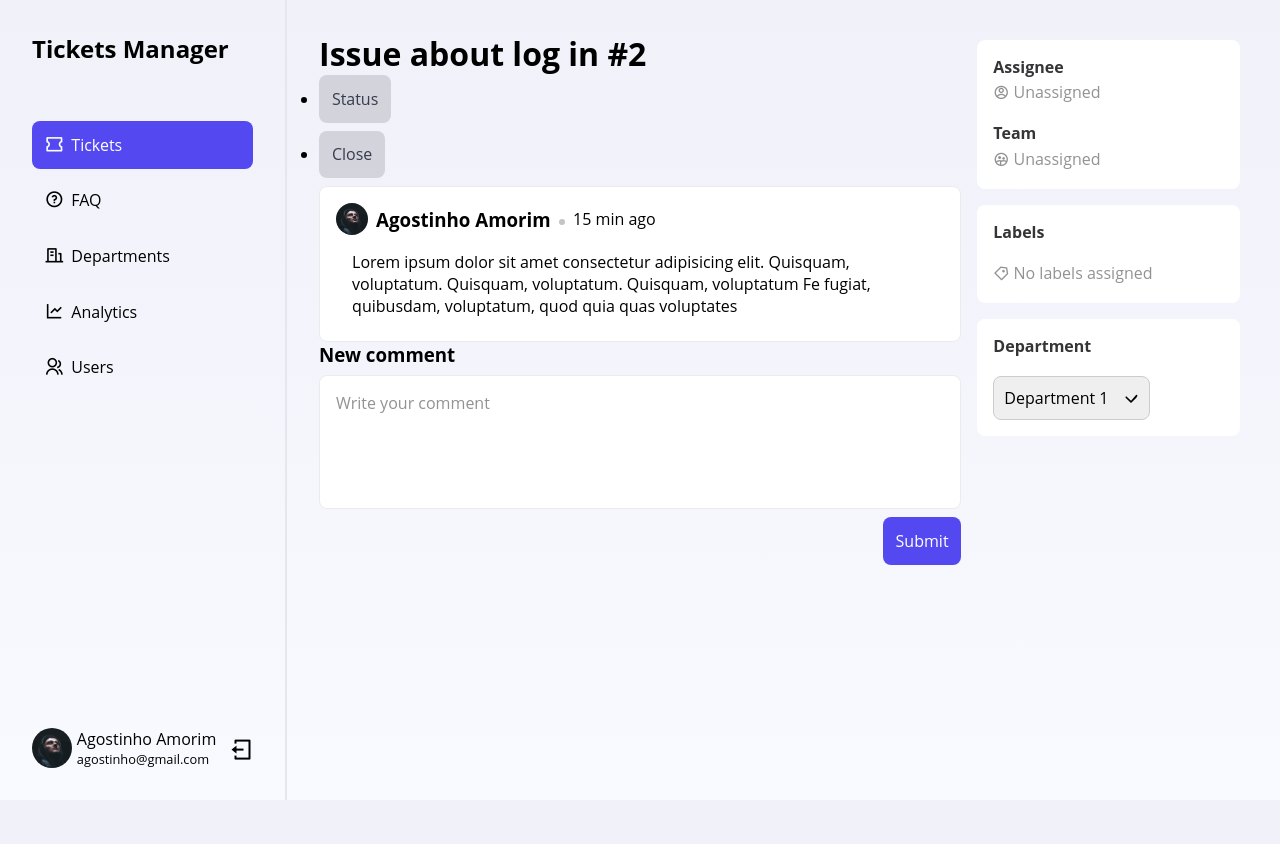
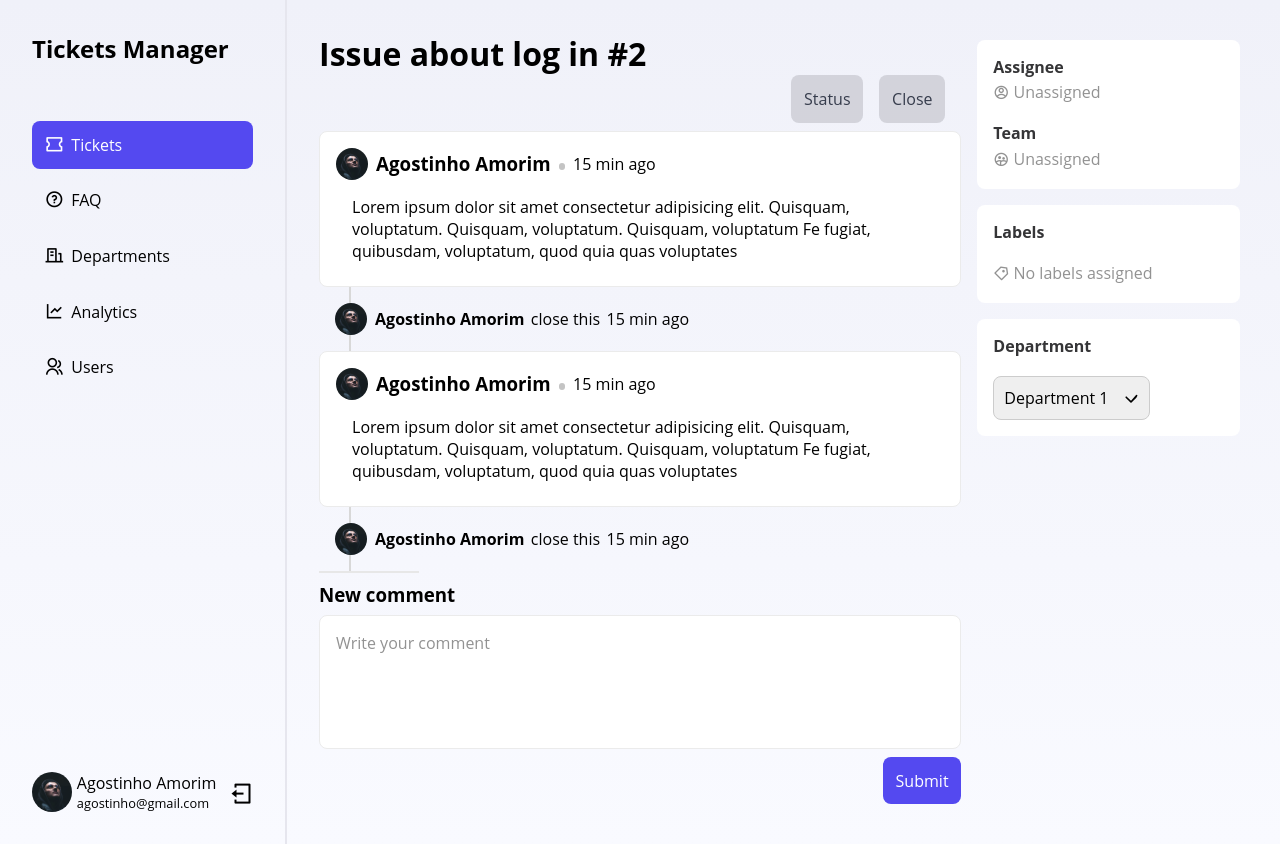
Before and after one commit to thePeras/LTW_Tickets, a PHP site: page /ticket?id=1 in a window 1280 px wide. Before the commit the page ends 768 px from the top, so only its background shows below. Run offline with PHP 8.4, Linux system fonts and the light colour scheme; style sheets or scripts are compiled from the project's sources; some web fonts are replaced.

Commit message:
Ticket event

```diff
--- a/css/components.css
+++ b/css/components.css
@@ -102,7 +102,6 @@ textarea {
   resize: none;
   height: 100px;
   background-color: white;
-  box-shadow: 0 1px 0.2rem 5px 5px rgba(0, 0, 0, 0.2);
 }
 textarea:focus {
   outline: none;
--- a/css/components.scss
+++ b/css/components.scss
@@ -115,7 +115,6 @@ textarea {
     resize: none;
     height: 100px;
     background-color: white;
-    box-shadow: 0 1px 0.2rem 5px 5px rgba(0, 0, 0, 0.2);
 
     &:focus {
         outline: none;
--- a/css/ticket.css
+++ b/css/ticket.css
@@ -1,3 +1,9 @@
+#buttons {
+  list-style-type: none;
+  display: flex;
+  justify-content: end;
+}
+
 .ticket-page {
   display: grid;
   grid-template-columns: 1fr 30%;
@@ -32,10 +38,25 @@
   cursor: pointer;
 }
 
+.comment-box::before {
+  background-color: #e7e7e7;
+  bottom: 0;
+  content: "";
+  display: block;
+  position: absolute;
+  top: 0;
+  width: 100px;
+  height: 2px;
+}
+
 .comment-box {
   display: flex;
   flex-direction: column;
   gap: 0.5rem;
+  position: relative;
+}
+.comment-box h3 {
+  margin-top: 0.7rem;
 }
 .comment-box button {
   margin-left: auto;
@@ -108,4 +129,33 @@
 }
 .ticket-comment .comment-body {
   color: #353537;
+}
+
+.event {
+  position: relative;
+  display: flex;
+  padding: 1rem;
+}
+.event ::before {
+  background-color: #d8d8d8;
+  bottom: 0;
+  content: "";
+  display: block;
+  left: 30px;
+  position: absolute;
+  top: 0;
+  width: 2px;
+}
+.event img {
+  width: 2rem;
+  height: 2rem;
+  border-radius: 50%;
+  background-color: #ebebeb;
+  z-index: 1;
+  margin-right: 0.5rem;
+}
+.event div {
+  display: flex;
+  align-items: center;
+  gap: 0.4rem;
 }/*# sourceMappingURL=ticket.css.map */
--- a/css/ticket.scss
+++ b/css/ticket.scss
@@ -1,3 +1,9 @@
+#buttons {
+    list-style-type: none;
+    display: flex;
+    justify-content: end;
+}
+
 .ticket-page {
     display: grid;
     grid-template-columns: 1fr 30%;
@@ -35,10 +41,26 @@
 }
 
 
+.comment-box::before {
+    background-color: #e7e7e7;
+    bottom: 0;
+    content: "";
+    display: block;
+    position: absolute;
+    top: 0;
+    width: 100px;
+    height: 2px;
+}
+
 .comment-box {
     display: flex;
     flex-direction: column;
     gap: 0.5rem;
+    position: relative;
+
+    h3 {
+        margin-top: 0.7rem;
+    }
 
     button {
         margin-left: auto;
@@ -121,3 +143,35 @@
         color: #353537;
     }
 }
+
+.event {
+    position: relative;
+    display: flex;
+    padding: 1rem;
+
+    ::before {
+        background-color: #d8d8d8;
+        bottom: 0;
+        content: "";
+        display: block;
+        left: 30px;
+        position: absolute;
+        top: 0;
+        width: 2px;
+    }
+
+    img {
+        width: 2rem;
+        height: 2rem;
+        border-radius: 50%;
+        background-color: #ebebeb;
+        z-index: 1;
+        margin-right: 0.5rem;
+    }
+
+    div {
+        display: flex;
+        align-items: center;
+        gap: 0.4rem;
+    }
+}
--- a/pages/ticket.php
+++ b/pages/ticket.php
@@ -23,7 +23,7 @@
     <main class="ticket-page">
         <div>
             <h1>Issue about log in #2</h1>
-            <ul id = "buttons">
+            <ul id="buttons">
                 <li><button type = "button"> Status </button></li>
                 <li><button type = "button" class = "active"> Close </button></li>
             </ul>
@@ -39,6 +39,37 @@
                     Quisquam, voluptatum. Quisquam, voluptatum. Quisquam, voluptatum
                     Fe fugiat, quibusdam, voluptatum, quod quia quas voluptates
                 </p>
+            </div>
+
+            <div class="event">
+                <img class="avatar" src="assets/images/person.png" alt="user">
+                <div>
+                    <h4>Agostinho Amorim</h4>
+                    <p>close this</p>
+                    <p>15 min ago</p>
+                </div>
+            </div>
+
+            <div class="user-comment">
+                <div class="user">
+                    <img class="avatar" src="assets/images/person.png" alt="user">
+                    <h3>Agostinho Amorim</h3>
+                    <p>15 min ago</p>
+                </div>
+                <p>
+                    Lorem ipsum dolor sit amet consectetur adipisicing elit.
+                    Quisquam, voluptatum. Quisquam, voluptatum. Quisquam, voluptatum
+                    Fe fugiat, quibusdam, voluptatum, quod quia quas voluptates
+                </p>
+            </div>
+
+            <div class="event">
+                <img class="avatar" src="assets/images/person.png" alt="user">
+                <div>
+                    <h4>Agostinho Amorim</h4>
+                    <p>close this</p>
+                    <p>15 min ago</p>
+                </div>
             </div>
 
             <div class="comment-box">
```
